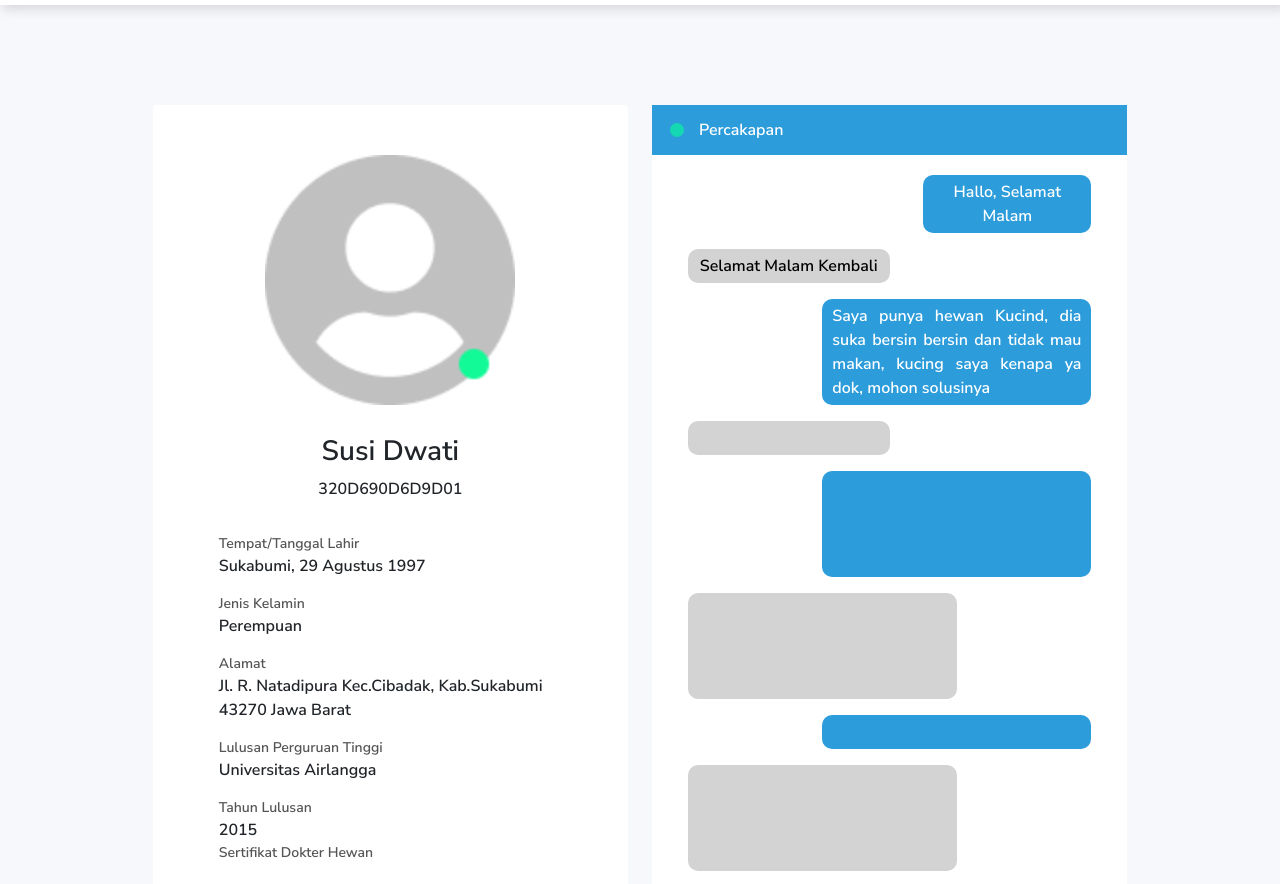
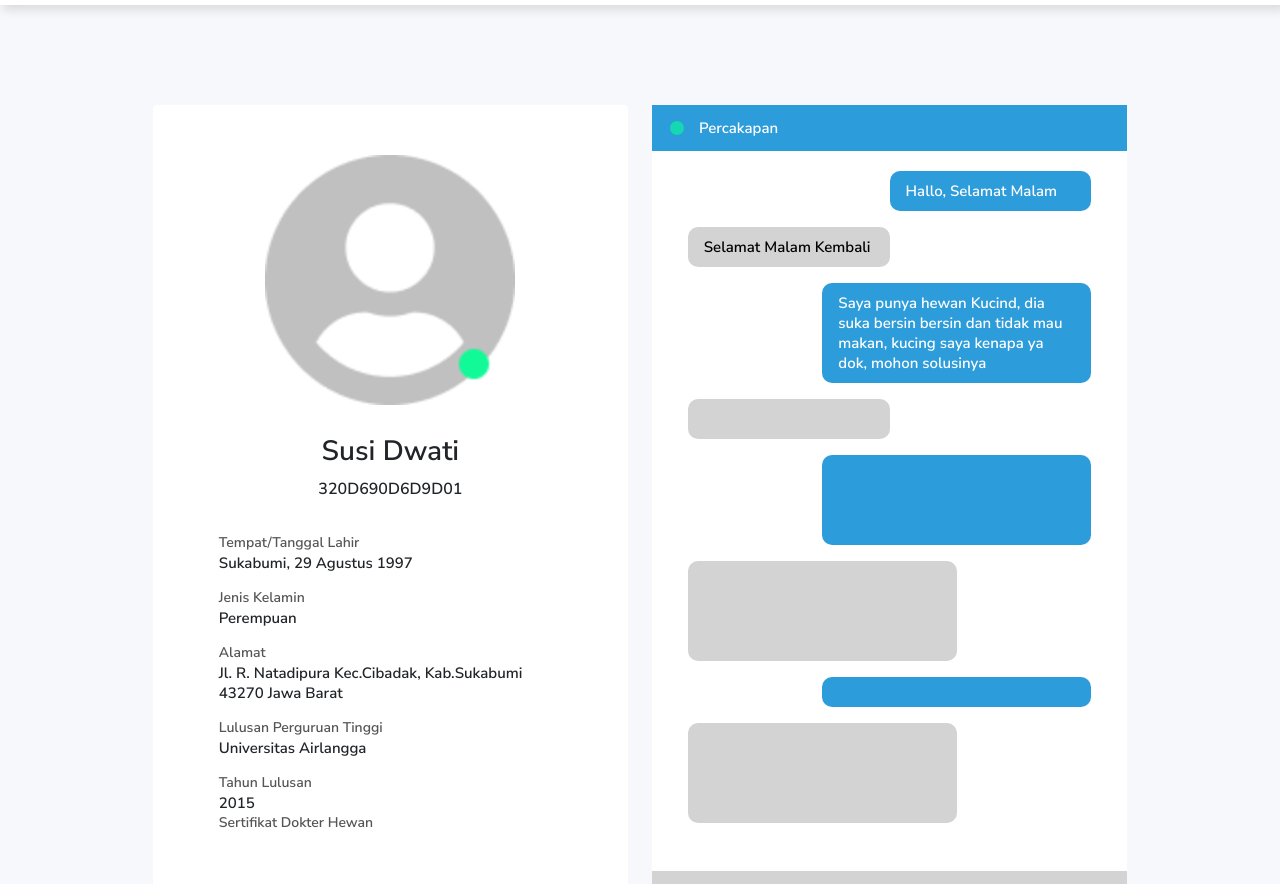
Before and after one commit to rizwangustama/Healthy-Paws, a plain HTML site: page page/konsultasi.html in a window 1280 px wide. Shown: the part 65-949 px from the top of the page. Drawn offline with nearby package versions, Linux system fonts and the light colour scheme; files whose address does not match are found by name.

Commit message:
padding chat

```diff
--- a/page/konsultasi.html
+++ b/page/konsultasi.html
@@ -96,7 +96,7 @@
                         </div>
                         <div class="container  chat">
                             <div class="row mb-3">
-                                <div class="col-md-5 ms-auto right">
+                                <div class="col-md-6 ms-auto right">
                                     <p>Hallo, Selamat Malam</p>
                                 </div>
                             </div>
@@ -107,7 +107,7 @@
                             </div>
                             <div class="row mb-3">
                                 <div class="col-md-8 ms-auto right">
-                                    <p style="text-align: justify;">Saya punya hewan Kucind, dia suka bersin bersin dan
+                                    <p  >Saya punya hewan Kucind, dia suka bersin bersin dan
                                         tidak mau makan, kucing saya kenapa ya dok, mohon solusinya</p>
                                 </div>
                             </div>
@@ -118,24 +118,24 @@
                             </div>
                             <div class="row mb-3">
                                 <div class="col-md-8 ms-auto right-2">
-                                    <p style="text-align: justify;">Saya punya hewan Kucind, dia suka bersin bersin dan
+                                    <p  >Saya punya hewan Kucind, dia suka bersin bersin dan
                                         tidak mau makan, kucing saya kenapa ya dok, mohon solusinya</p>
                                 </div>
                             </div>
                             <div class="row mb-3">
                                 <div class="col-md-8  left-3">
-                                    <p style="text-align: justify;">Saya punya hewan Kucind, dia suka bersin bersin dan
+                                    <p  >Saya punya hewan Kucind, dia suka bersin bersin dan
                                         tidak mau makan, kucing saya kenapa ya dok, mohon solusinya</p>
                                 </div>
                             </div>
                             <div class="row mb-3">
                                 <div class="col-md-8 ms-auto right-3">
-                                    <p style="text-align: justify;">aaaaaaa</p>
+                                    <p  >aaaaaaa</p>
                                 </div>
                             </div>
                             <div class="row mb-5">
                                 <div class="col-md-8  left-4">
-                                    <p style="text-align: justify;">Saya punya hewan Kucind, dia suka bersin bersin dan
+                                    <p  >Saya punya hewan Kucind, dia suka bersin bersin dan
                                         tidak mau makan, kucing saya kenapa ya dok, mohon solusinya</p>
                                 </div>
                             </div>
--- a/src/scss/konsultasi.scss
+++ b/src/scss/konsultasi.scss
@@ -84,6 +84,10 @@ main {
 
                                 p {
                                     margin: 0;
+                                    font-style: normal;
+                                    font-weight: 300;
+                                    font-size: 15px;
+                                    line-height: 20px;
                                 }
 
                                 .label {
@@ -132,6 +136,10 @@ main {
 
                         p {
                             margin: 0;
+                            font-style: normal;
+                            font-weight: 300;
+                            font-size: 15px;
+                            line-height: 20px;
                         }
                     }
 
@@ -140,19 +148,40 @@ main {
 
                         .row {
                             .right {
-                                text-align: center;
+                                // text-align: center;
+                                background-color: $primary;
+                                color: white;
+                                padding: 10px 16px;
+                                border-radius: 10px;
+
+                                p {
+                                    margin: 0;
+                                    font-style: normal;
+                                    font-weight: 300;
+                                    font-size: 15px;
+                                    line-height: 20px;
+                                }
+                            }
+
+                            .right-2 {
+                                // text-align: center;
                                 background-color: $primary;
                                 color: white;
                                 padding: 5px 10px;
                                 border-radius: 10px;
 
                                 p {
+                                    color: rgba(230, 227, 227, 0);
                                     margin: 0;
+                                    font-style: normal;
+                                    font-weight: 300;
+                                    font-size: 15px;
+                                    line-height: 20px;
                                 }
                             }
 
-                            .right-2 {
-                                text-align: center;
+                            .right-3 {
+                                // text-align: center;
                                 background-color: $primary;
                                 color: white;
                                 padding: 5px 10px;
@@ -161,70 +190,77 @@ main {
                                 p {
                                     color: rgba(128, 128, 128, 0);
                                     margin: 0;
+                                    font-style: normal;
+                                    font-weight: 300;
+                                    font-size: 15px;
+                                    line-height: 20px;
                                 }
                             }
 
-                            .right-3 {
-                                text-align: center;
-                                background-color: $primary;
-                                color: white;
-                                padding: 5px 10px;
+                            .left {
+                                // text-align: center;
+                                background-color: rgb(212, 211, 211);
+                                color: black;
+                                padding: 10px 16px;
+                                border-radius: 10px;
+
+                                p {
+                                    margin: 0;
+                                    font-style: normal;
+                                    font-weight: 300;
+                                    font-size: 15px;
+                                    line-height: 20px;
+                                }
+                            }
+
+                            .left-2 {
+                                // text-align: center;
+                                background-color: rgb(212, 211, 211);
+                                color: black;
+                                padding: 10px 16px;
                                 border-radius: 10px;
 
                                 p {
                                     color: rgba(128, 128, 128, 0);
                                     margin: 0;
+                                    font-style: normal;
+                                    font-weight: 300;
+                                    font-size: 15px;
+                                    line-height: 20px;
                                 }
                             }
 
-                            .left {
-                                text-align: center;
+                            .left-3 {
+                                // text-align: center;
                                 background-color: rgb(212, 211, 211);
                                 color: black;
-                                padding: 5px 0;
-                                border-radius: 10px;
-
-                                p {
-                                    margin: 0;
-                                }
-                            }
-
-                            .left-2 {
-                                text-align: center;
-                                background-color: rgb(212, 211, 211);
-                                color: black;
-                                padding: 5px 0;
+                                padding: 10px 16px;
                                 border-radius: 10px;
 
                                 p {
                                     color: rgba(128, 128, 128, 0);
                                     margin: 0;
+                                    font-style: normal;
+                                    font-weight: 300;
+                                    font-size: 15px;
+                                    line-height: 20px;
                                 }
                             }
 
-                            .left-3 {
-                                text-align: center;
+                            .left-4 {
+                                // text-align: center;
                                 background-color: rgb(212, 211, 211);
                                 color: black;
-                                padding: 5px 0;
+                                padding: 10px 16px;
                                 border-radius: 10px;
 
                                 p {
                                     color: rgba(128, 128, 128, 0);
                                     margin: 0;
-                                }
-                            }
-
-                            .left-4 {
-                                text-align: center;
-                                background-color: rgb(212, 211, 211);
-                                color: black;
-                                padding: 5px 0;
-                                border-radius: 10px;
-
-                                p {
-                                    color: rgba(128, 128, 128, 0);
-                                    margin: 0;
+                                    font-style: normal;
+                                    font-weight: 300;
+                                    font-size: 15px;
+                                    line-height: 20px;
                                 }
                             }
                         }
```
Also changed, not shown: src/css/konsultasi.css, 1 other file.
